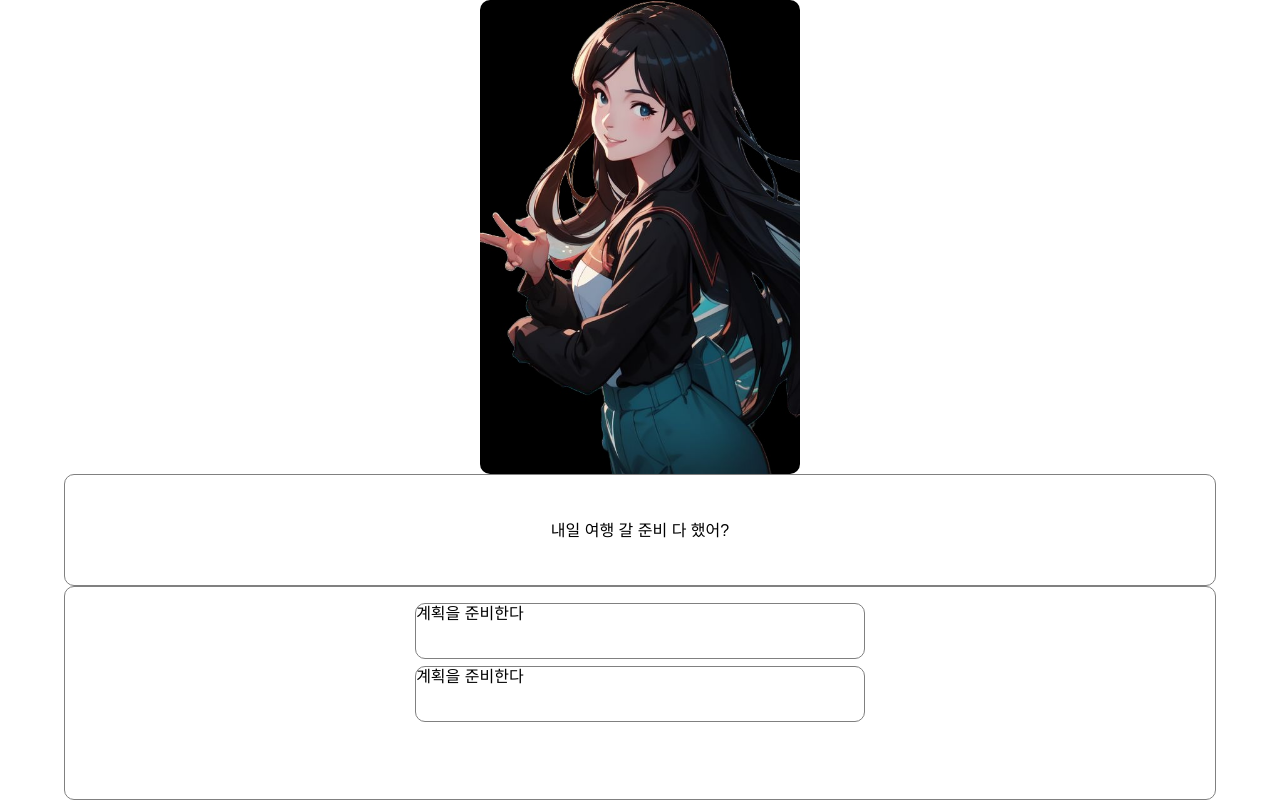
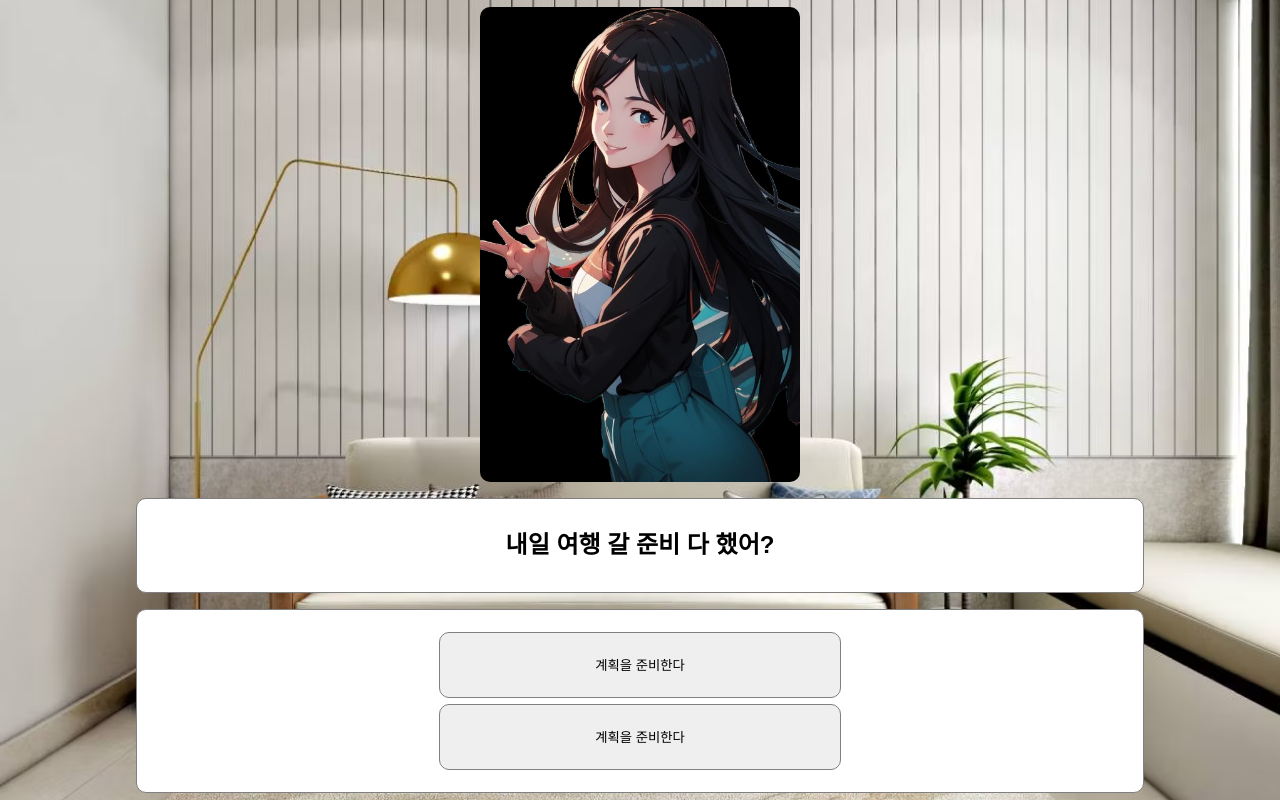
Before and after one commit to bagle-ggul/Bagel-Frontend, a React (Create React App) app: page /main1 in a window 1280 px wide. Built offline with nearby package versions, Linux system fonts and the light colour scheme.

Commit message:
feat(main1_css):main1_css

```diff
--- a/src/components/SelectPageComponent.jsx
+++ b/src/components/SelectPageComponent.jsx
@@ -3,6 +3,7 @@ import { Link, useNavigate } from "react-router-dom";
 import styled from "styled-components";
 
 const StyledBackGround = styled.div`
+  padding: 5rem;
   width: 100vw;
   height: 100vh;
   overflow: hidden;
@@ -27,23 +28,33 @@ const StyledCharacterBackground = styled.div`
 
 const StyledTextWrap = styled.div`
   width: 90%;
-  height: 40%;
   background-color: white;
   border-radius: 10px;
-  padding: 1%;
   border: 1px solid grey;
   display: flex;
   flex-direction: column;
+  justify-content: center;
   align-items: center;
 `;
 
-const StyledSelectButton = styled.div`
+const StyledSelectButton = styled.button`
   height: 30%;
   width: 40%;
   border-radius: 10px;
   border: 1px solid grey;
   margin: 0.3%;
   cursor: pointer;
+  padding: 2rem;
+  display: flex;
+  justify-content: center;
+  align-items: center;
+  transition: all;
+  transition-duration: 0.5s;
+  transition-timing-function: ease-in-out;
+  &:hover {
+    background-color: #111;
+    color: white;
+  }
 `;
 
 const StyledChatWrap = styled.div`
@@ -51,11 +62,14 @@ const StyledChatWrap = styled.div`
   height: 20%;
   background-color: white;
   border-radius: 10px;
-  padding: 1%;
+  padding: 2rem;
   border: 1px solid grey;
   justify-content: center;
   display: flex;
   align-items: center;
+  margin: 1rem 0;
+  font-size: 1.5rem;
+  font-weight: 600;
 `;
 
 const NextButton = styled.button`
--- a/src/pages/Main1.jsx
+++ b/src/pages/Main1.jsx
@@ -4,7 +4,7 @@ import { Data1, Ans1 } from "../utils/data";
 function Main1() {
   return (
     <SelectPageComponent
-      //backgroundImage={"./img/Background.png"}
+      backgroundImage={"./img/house.png"}
       characterImage={"./img/character.png"}
       buttonSelects={Ans1}
       chatting={Data1}
```
Also changed, not shown: public/img/house.png (added).
